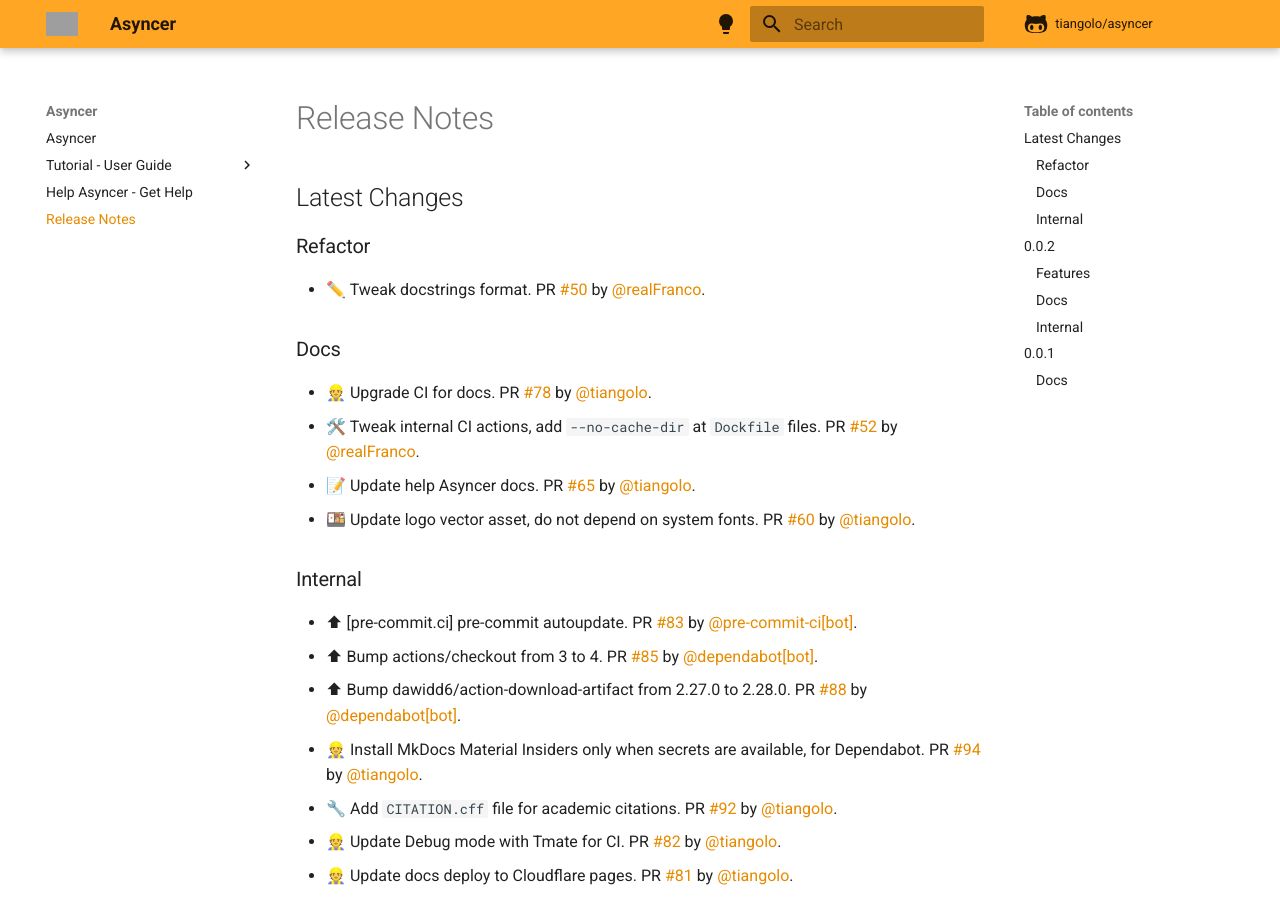
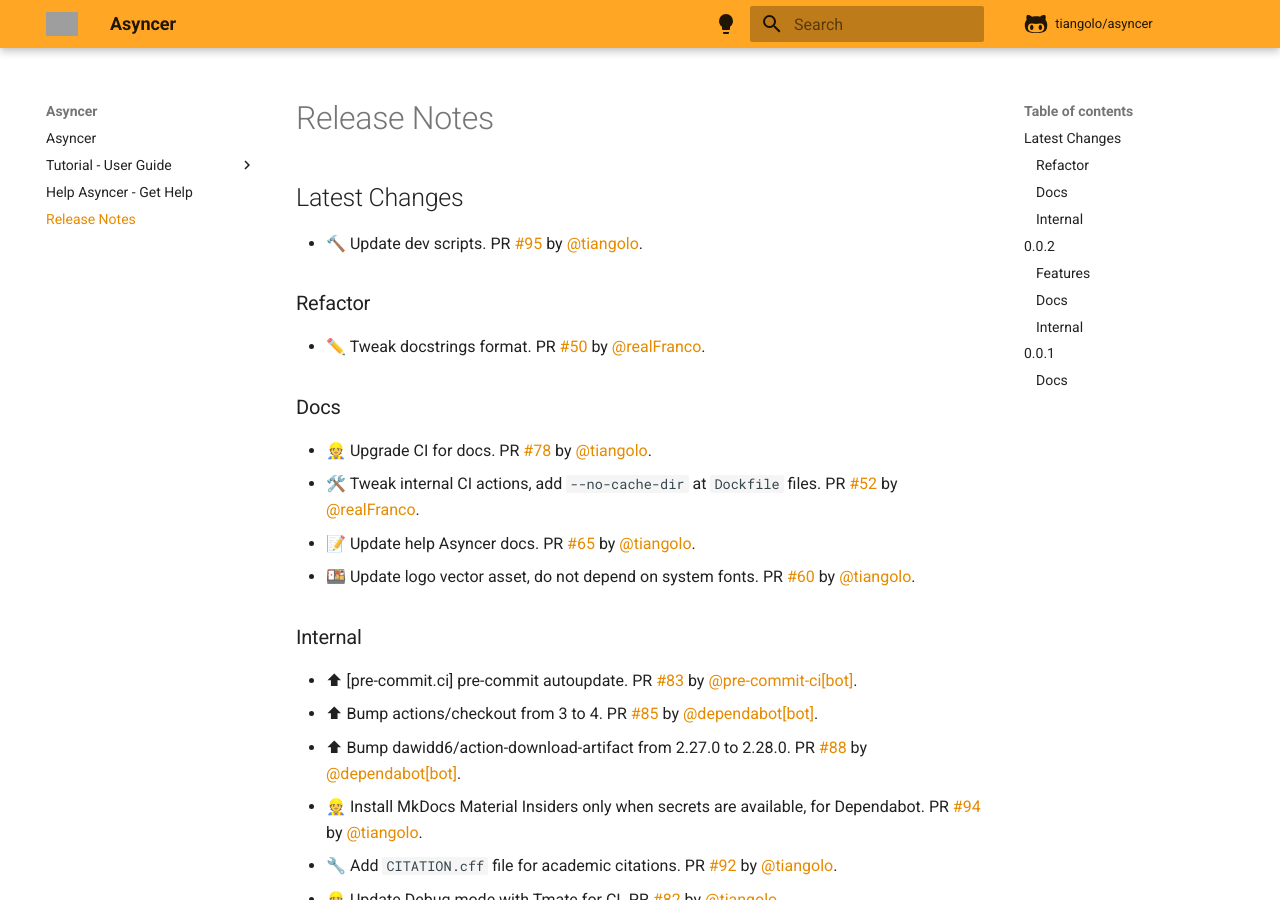
Before and after one commit to fastapi/asyncer, an MkDocs documentation site: the page built from docs/release-notes.md, in a window 1280 px wide and 900 px high. Built offline with MkDocs 1.6.1 and Material for MkDocs 9.7.7, drawn with Linux system fonts in a browser that asks for light colours; comment, search, counter and statistics services are not loaded; grey boxes are pictures that could not be loaded.

Commit message:
📝 Update release notes

```diff
--- a/docs/release-notes.md
+++ b/docs/release-notes.md
@@ -2,6 +2,7 @@
 
 ## Latest Changes
 
+* 🔨 Update dev scripts. PR [#95](https://github.com/tiangolo/asyncer/pull/95) by [@tiangolo](https://github.com/tiangolo).
 
 ### Refactor
 
```
